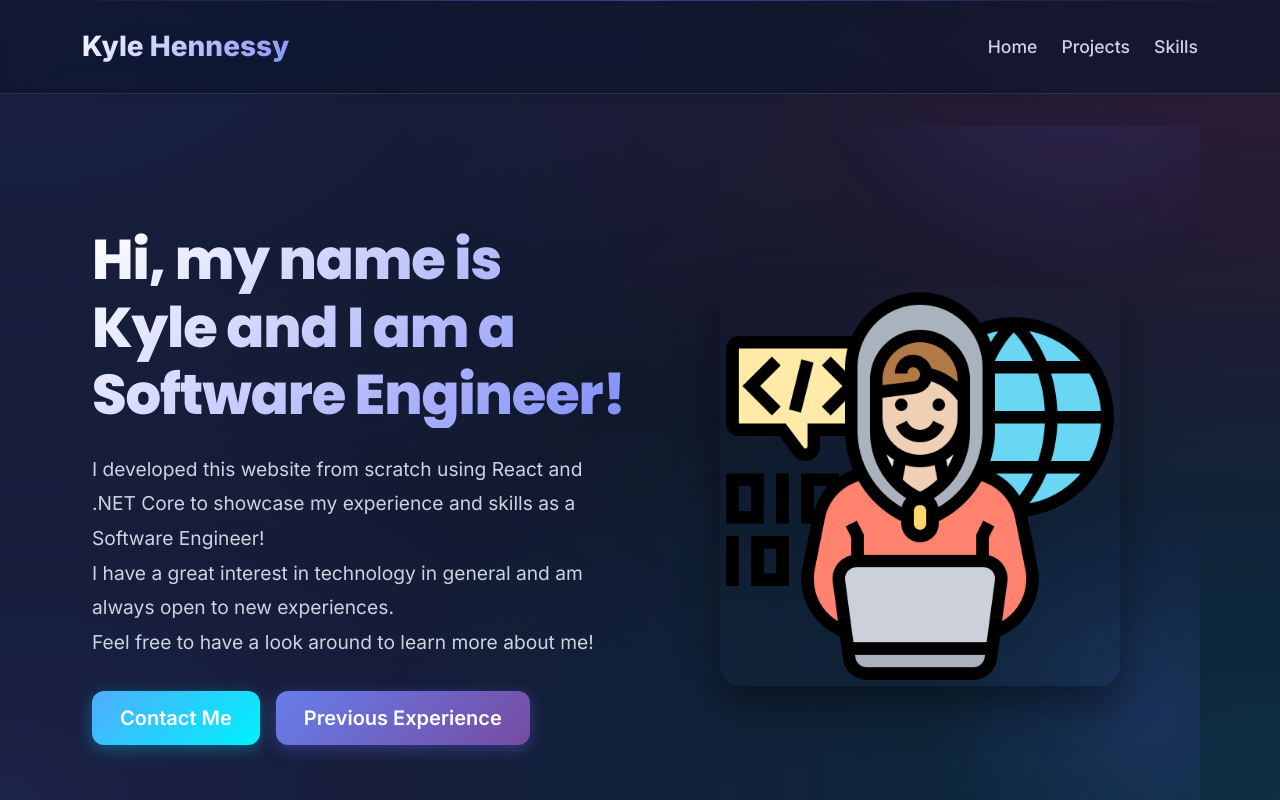
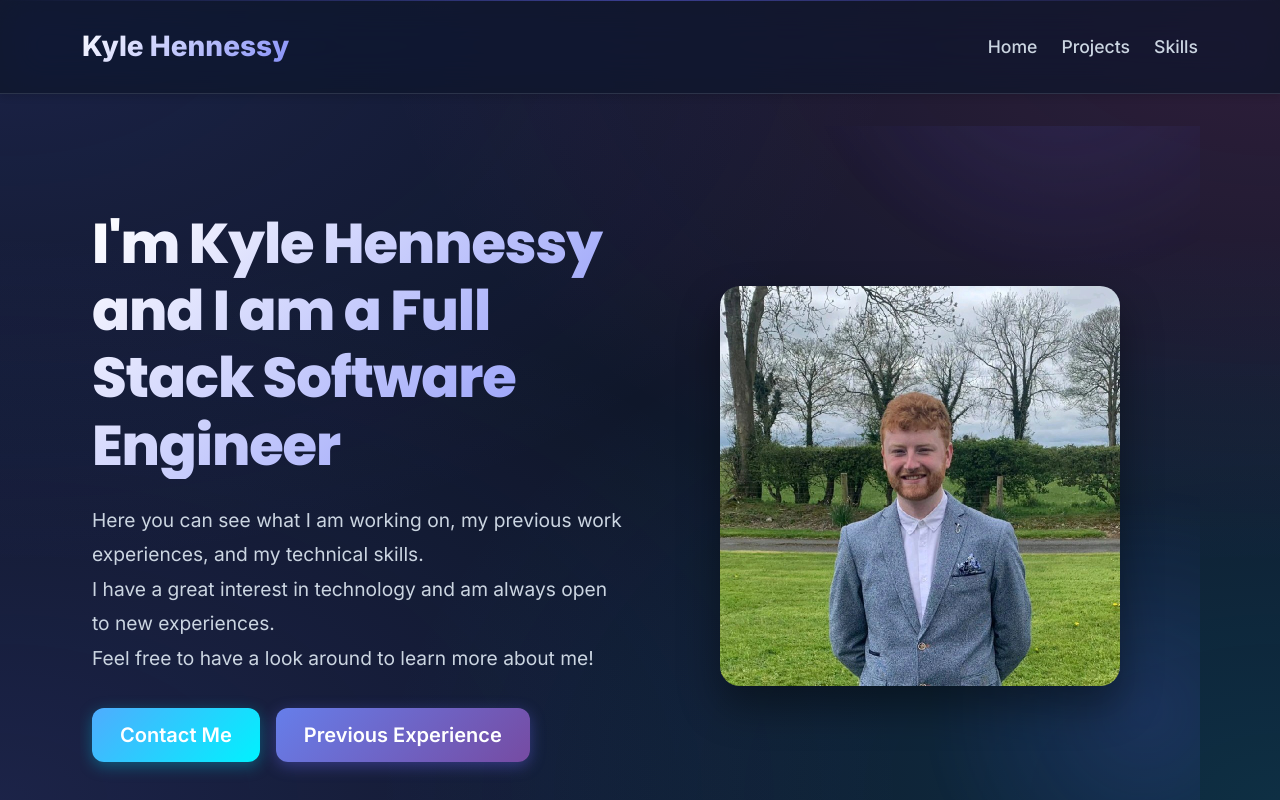
Before and after one commit to KyleHennessy/PortfolioWebsiteFrontend, a React (Vite) app: page / in a window 1280 px wide. Shown: the top 800 px of the page. Built offline with nearby package versions, Linux system fonts and the light colour scheme; no server answers.

Commit message:
Updated about section

```diff
--- a/src/components/Sections/About.jsx
+++ b/src/components/Sections/About.jsx
@@ -1,5 +1,5 @@
 import { Button, Col, Container, Row } from "react-bootstrap";
-import programingImage from "../../assets/programing.png";
+import kyleImage from "../../assets/kyle.jpg";
 import classes from "./About.module.css";
 
 const About = () => {
@@ -24,13 +24,11 @@ const About = () => {
           <Col lg={6} md={12}>
             <div className={classes.content}>
               <h1 className={classes.title}>
-                Hi, my name is Kyle and I am a Software Engineer!
+                I'm Kyle Hennessy and I am a Full Stack Software Engineer
               </h1>
               <p className={classes.description}>
-                I developed this website from scratch using React and .NET Core to
-                showcase my experience and skills as a Software Engineer! <br />
-                I have a great interest in technology in general and am always
-                open to new experiences. <br />
+                Here you can see what I am working on, my previous work experiences, and my technical skills.<br />
+                I have a great interest in technology and am always open to new experiences. <br />
                 Feel free to have a look around to learn more about me!
               </p>
               <div className={classes.buttons}>
@@ -48,7 +46,7 @@ const About = () => {
               <img
                 className={classes.heroImage}
                 alt="hero"
-                src={programingImage}
+                src={kyleImage}
               />
             </div>
           </Col>
```
Also changed, not shown: src/assets/kyle.jpg (added), src/components/Sections/About.module.css (line endings or trailing spaces).
